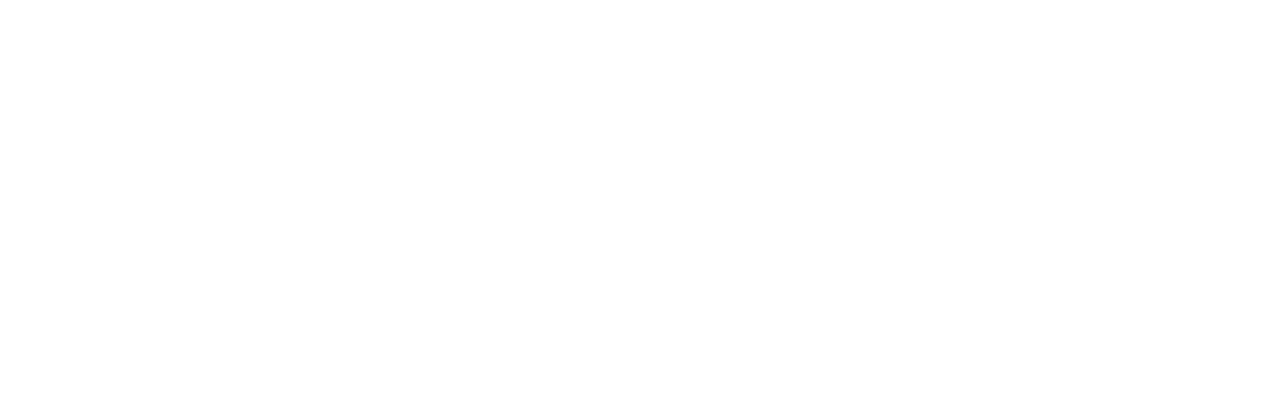
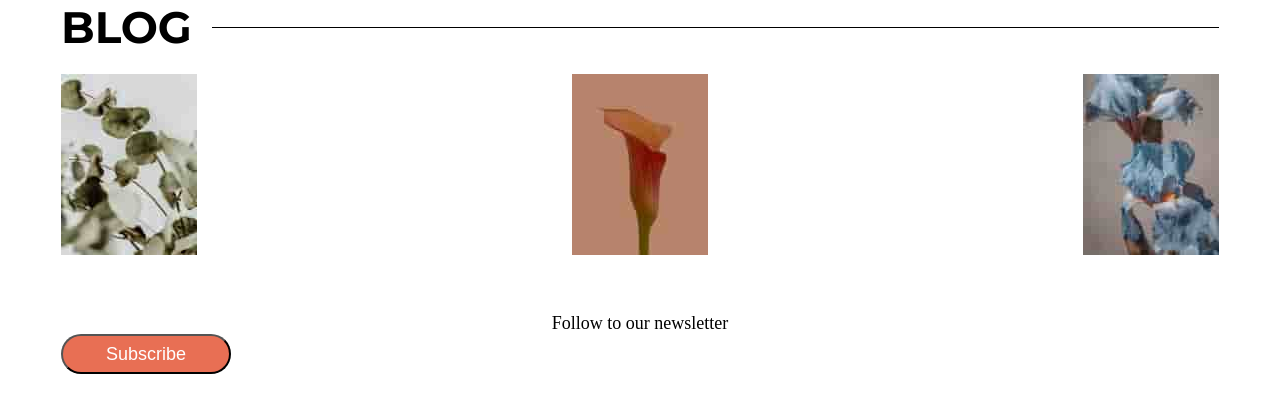
Before and after one commit to sebastiankozic/anemone_group8, a plain HTML site: page index.html in a window 1280 px wide. Drawn offline with Linux system fonts and the light colour scheme.

Commit message:
Summary (required)

```diff
--- a/index.html
+++ b/index.html
@@ -4,10 +4,61 @@
     <meta charset="UTF-8">
     <meta name="viewport" content="width=device-width, initial-scale=1.0">
     <title>Blog-section</title>
+    <link rel="preconnect" href="https://fonts.googleapis.com">
+<link rel="preconnect" href="https://fonts.gstatic.com" crossorigin>
+<link href="https://fonts.googleapis.com/css2?family=Montserrat:wght@400;500;600;700&display=swap" rel="stylesheet">
+    <link rel="stylesheet" href="styles.css">
 </head>
 <body>
-    <div>
-
+   <section class="blog-section">
+    <div class="container">
+    <div class="blog-title-line">
+      <h2 class="blog-title">BLOG</h2>
+      <div class="line"></div>
     </div>
+      <div class="flower-list">
+      <ul class="flowers">
+        <li>
+          <img
+          src="./images/flower2.jpg"
+          srcset="./images/flower2 2x.jpg"
+          alt="green flower"
+          width="136"
+          height="181"/>
+        </li>
+        <li>
+          <img
+          src="./images/flower1.jpg"
+          srcset="./images/flower1 2x.jpg"
+          alt="brown flower"
+          width="136"
+          height="181"/>
+        </li>
+        <li>
+          <img
+          src="./images/flower3.jpg"
+          srcset="./images/flower3 2x.jpg"
+          alt="blue flower"
+          width="136"
+          height="181"/>
+        </li>
+      </ul>
+      </div>
+      <ul class="icons">
+        <li class="icon-list">
+          <svg width="50" height="50">
+            <use href="./images/icons.svg#icon-down-arrow-left"></use>
+          </svg>
+        </li>
+        <li>
+          <svg width="50" height="50">
+            <use href="./images/icons.svg#icon-down-arrow-right"></use>
+          </svg>
+        </li>
+      </ul>
+      <h3 class="blog-text">Follow to our newsletter</h3>
+      <button type="button" class="blog-button"><p class="blog-button-text">Subscribe</p></button>
+    </div>
+   </section>
 </body>
 </html>
--- a/styles.css
+++ b/styles.css
@@ -0,0 +1,88 @@
+* {
+    padding: 0;
+    margin: 0;
+  }
+
+  .container {
+    width: 100%;
+    max-width: 1158px;
+    padding: 0 15px;
+    margin: 0 auto;
+  }
+
+  .blog-section {
+    display: flex;
+    flex-direction: column;
+    align-items: center;
+  }
+
+  .blog-title-line {
+    display: flex;
+    align-items: center;
+    width: 100%;
+  }
+
+  .blog-title {
+    font-family: Montserrat;
+    font-size: 44px;
+    font-weight: 700;
+    color: black;
+    margin-right: 20px;
+  }
+
+  .line {
+    flex-grow: 1;
+ border-top: 1px solid black;
+  }
+
+  .flower-list {
+    width: 100%;
+    margin-top: 20px;
+  }
+
+  .flowers {
+    display: flex;
+    justify-content: space-between;
+    list-style: none;
+    padding: 0;
+  }
+
+  .flowers img {
+    width: 100%;
+    height: auto;
+  }
+
+  .icons {
+    list-style: none;
+    display: flex;
+    justify-content: center;
+    gap: 25px;
+  }
+
+
+  .blog-text {
+    color: black;
+    text-align: center;
+    font-size: 18px;
+    font-weight: 500;
+  }
+
+  .blog-button-text {
+    width: 90px;
+    height: 24px;
+    color: white;
+    font-size: 18px;
+    font-weight: 500;
+    line-height: 24px;
+  }
+
+  .blog-button {
+    display: flex;
+    width: 170px;
+    height: 40px;
+    padding: 14px 28px;
+    justify-content: center;
+    align-items: center;
+    background-color:  #E86F54;
+    border-radius: 38px;
+  }
```
Also changed, not shown: images/flower1 2x.jpg (added), images/flower1.jpg (added), images/flower2 2x.jpg (added), images/flower2.jpg (added), images/flower3 2x.jpg (added), images/flower3.jpg (added), images/icons.svg (added).
